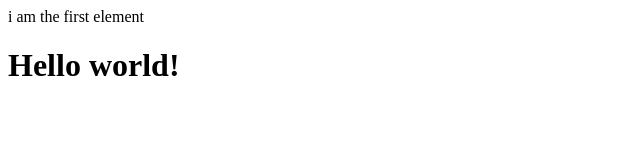
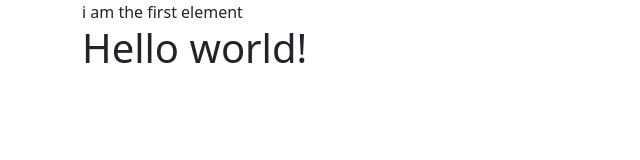
Before and after one commit to aliansari2566/Introducton-to-JavaScript, a plain HTML site: page in-browser-js/insertion.html in a window 1280 px wide. Shown: the whole page, without its empty margins (0-640 px from the left). Drawn offline with nearby package versions, Linux system fonts and the light colour scheme.

Commit message:
Update insertion.html

```diff
--- a/in-browser-js/insertion.html
+++ b/in-browser-js/insertion.html
@@ -5,16 +5,19 @@
     <meta http-equiv="X-UA-Compatible" content="IE=edge">
     <meta name="viewport" content="width=device-width, initial-scale=1.0">
     <title>Insertion Methods</title>
+    <link href="https://cdn.jsdelivr.net/npm/bootstrap@5.2.3/dist/css/bootstrap.min.css" rel="stylesheet" integrity="sha384-rbsA2VBKQhggwzxH7pPCaAqO46MgnOM80zW1RWuH61DGLwZJEdK2Kadq2F9CUG65" crossorigin="anonymous">
 </head>
 <body>
 
 
 <div class="container" >
      <div id="first">
-    i am the first element
+       i am the first element
      </div>
 </div>
 
+
 <script src="insert.js"></script>
 </body>
+
 </html>
```
